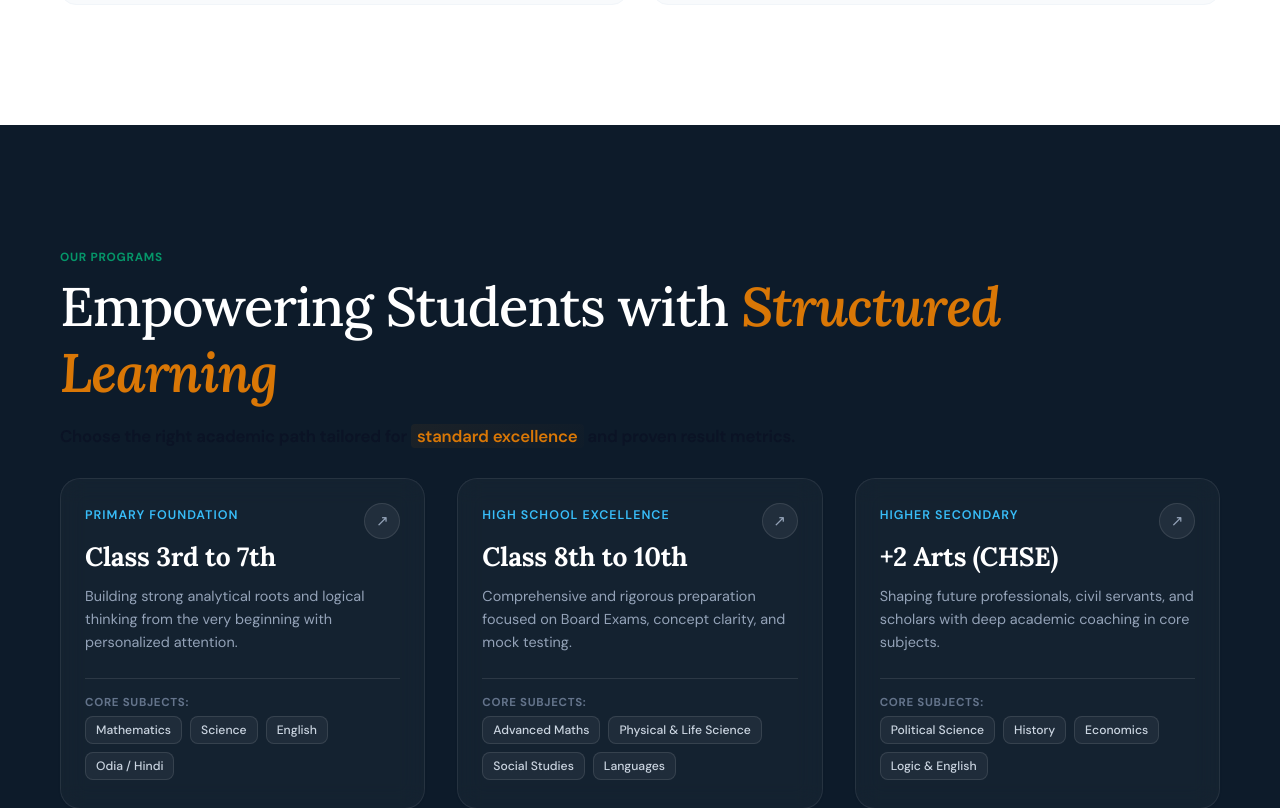
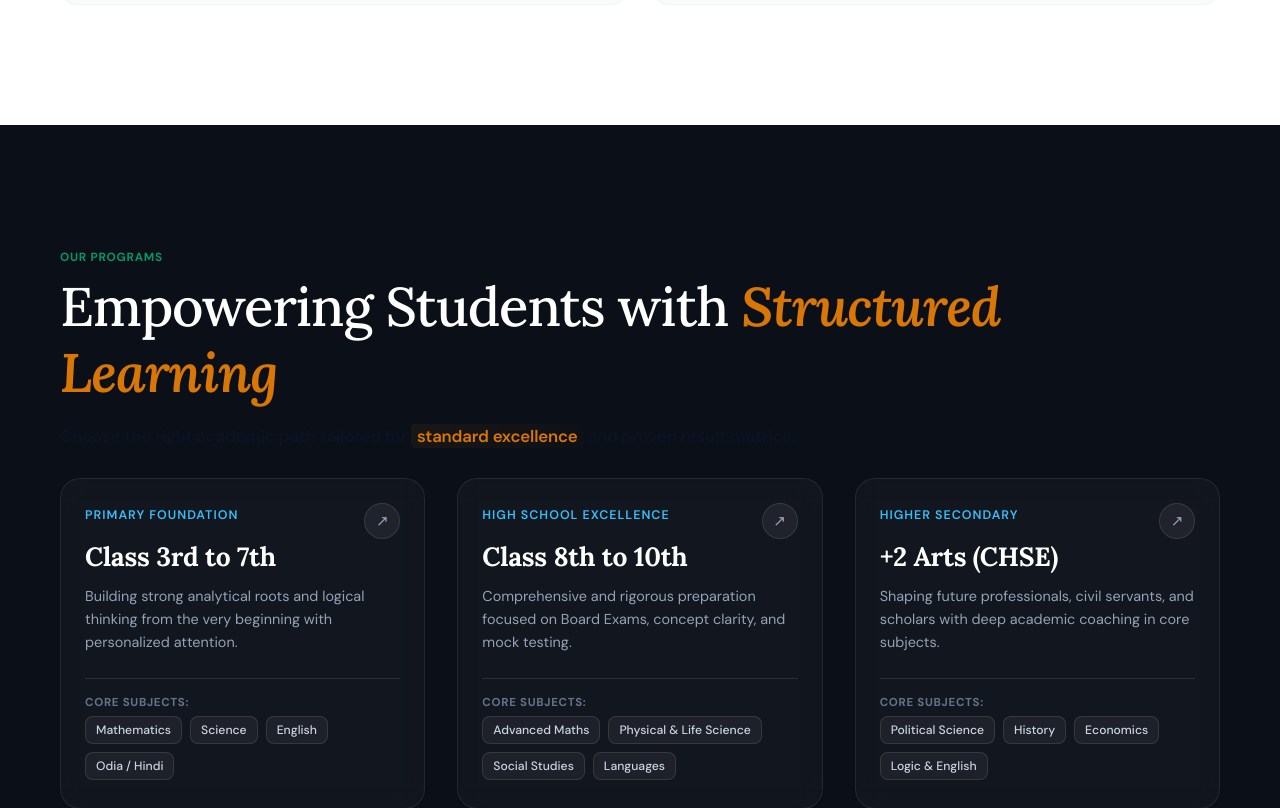
Before and after one commit to Kedar-Dev25/coaching-center-website, a React (Vite) app: page / in a window 1280 px wide. Shown: the part 1800-2608 px from the top of the page. Built offline with nearby package versions, Linux system fonts and the light colour scheme.

Commit message:
style(courses): update section background tint to accentuate dark card layout

```diff
--- a/src/App.css
+++ b/src/App.css
@@ -1757,3 +1757,8 @@ body {
   color: #ffffff;
   content: "→";
 }
+
+
+.courses-section {
+  background-color: #0B0F17 !important; /* Deep Obsidian Slate */
+}
```
